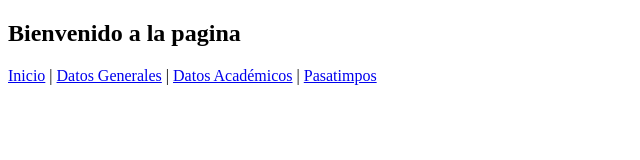
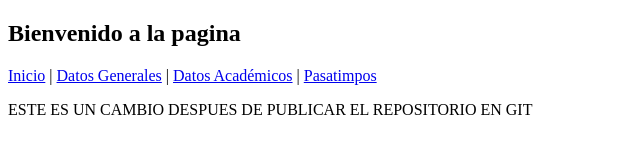
Before and after one commit to J-A-C-E/Git_17100199, a plain HTML site: page index.html in a window 1280 px wide. Shown: the whole page, without its empty margins (0-640 px from the left). Drawn offline with Linux system fonts and the light colour scheme.

Commit message:
Cambio despues de subir el repositorio a GitHub

```diff
--- a/index.html
+++ b/index.html
@@ -15,6 +15,8 @@
             <a href="pasatiempo.html">Pasatimpos</a>
           </nav>
 
+          <p>ESTE ES UN CAMBIO DESPUES DE PUBLICAR EL REPOSITORIO EN GIT</p>
+
 	</section>
 </body>
 </html>
```
